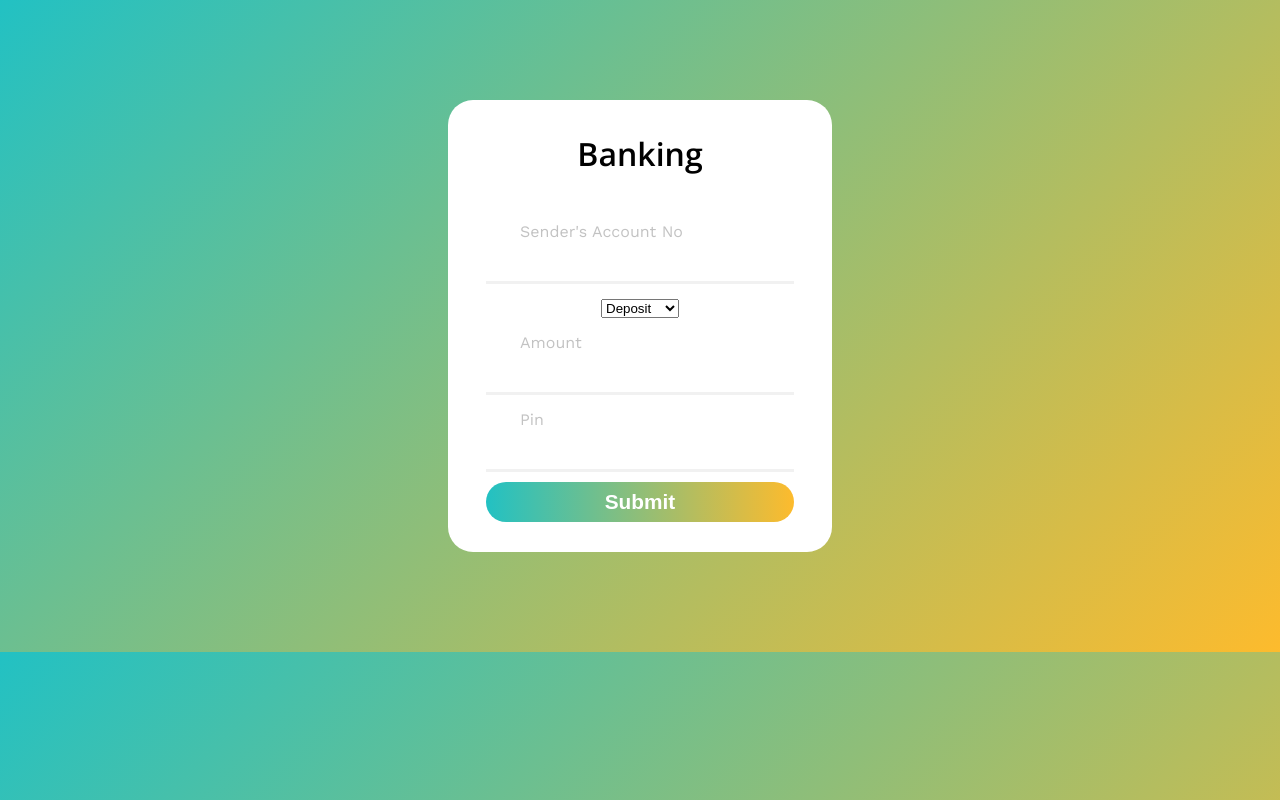
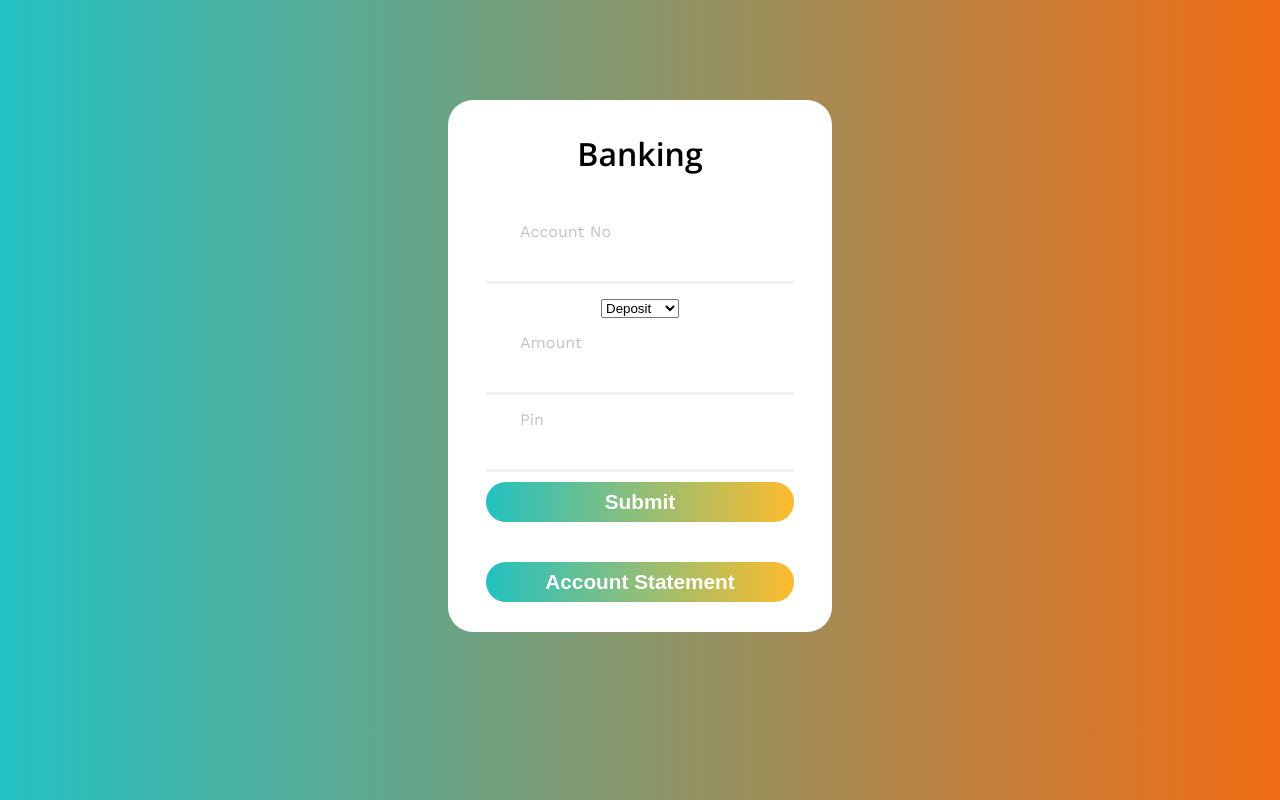
Before and after one commit to AbradolfLinckler/Banking-System, a React (Create React App) app in the folder client/: page /transactions in a window 1280 px wide. Built offline with nearby package versions, Linux system fonts and the light colour scheme.

Commit message:
account statement done

```diff
--- a/client/src/pages/emplogin/login.css
+++ b/client/src/pages/emplogin/login.css
@@ -2,7 +2,7 @@
 
 body{
   background: rgb(34,193,195);
-  background: linear-gradient(135deg, rgba(34,193,195,1) 0%,     rgba(253,187,45,1) 100%);
+  background: linear-gradient(90deg, rgba(34,193,195,1) 0%,     rgb(241, 108, 19) 100%);
   font-family: "work sans";
 }
 
--- a/client/src/pages/transactions/Transactions.jsx
+++ b/client/src/pages/transactions/Transactions.jsx
@@ -11,6 +11,9 @@ export default function Transactions() {
   const [receiver, setReceiver] = useState(0);
   const [wp, setWp] = useState(false);
   const [ib, setIb] =useState(false);
+  const [ms, setMs] = useState(false);
+  const [msList, setMsList] =useState([]);
+  const [bal, setBal] = useState(0);
 
   const submit = async ()=>{
     setWp(false);
@@ -32,12 +35,38 @@ export default function Transactions() {
     });
   }
 
+  const mstmt=async ()=>{
+    // submit();
+    if(!wp&&!ib){
+      await axios.post('http://localhost:8000/api/bal',{
+        'acc_no': sender
+      }).then((res)=>{
+        setBal(res.data[0].balance);
+      })
+      await axios.post('http://localhost:8000/api/tlist',{
+        "acc_no": sender
+      }).then((res)=>{
+        setMs(true);
+        setMsList(res.data);
+      });
+    }
+  }
+
+  const tlist=msList.map((t)=>
+    <div className='tdetail'>
+      <p>Date: {t.t_date.substring(0,10)}</p>
+      <p>Transaction No: {t.t_id}</p>
+      <p>Amount: {t.amount}</p>
+      <p>Transaction type: {t.t_type}</p>
+    </div>
+  );
+
   return (
     <div className='trasactions' id='loginform'>
       <h1 id='headerTitle'>Banking</h1>
       <div className='form'>
         <div className='row'>
-          <label className='label1'>Sender's Account No</label>
+          <label className='label1'>Account No</label>
           <input type={'text'} value={sender} onChange={(e)=>{
             setSender(e.target.value)
           }}></input>
@@ -79,6 +108,17 @@ export default function Transactions() {
         <div id='button' className='row'>
           <button onClick={submit}>Submit</button>
         </div>
+        <div id='button' className='row'>
+          <button id='btn' onClick={mstmt}>Account Statement</button>
+        </div>
+        {
+          ms &&
+          <div className='row'>
+            <h3>Statement</h3>
+            <p>Balance: {bal}</p>
+            {tlist}
+          </div>
+        }
 
       </div>
     </div>
--- a/client/src/pages/transactions/transactions.css
+++ b/client/src/pages/transactions/transactions.css
@@ -7,3 +7,15 @@ label.label1{
 .row#lbl{
   color: black;
 }
+.row button, #btn{
+  margin-bottom: 10px;
+}
+
+div.mstmt{
+  align-content: center;
+  background-color: aliceblue;
+}
+
+.tdetail{
+  background-color: aliceblue;
+}
```
Also changed, not shown: 1 other file (tests, documents, lock files or other folders).
